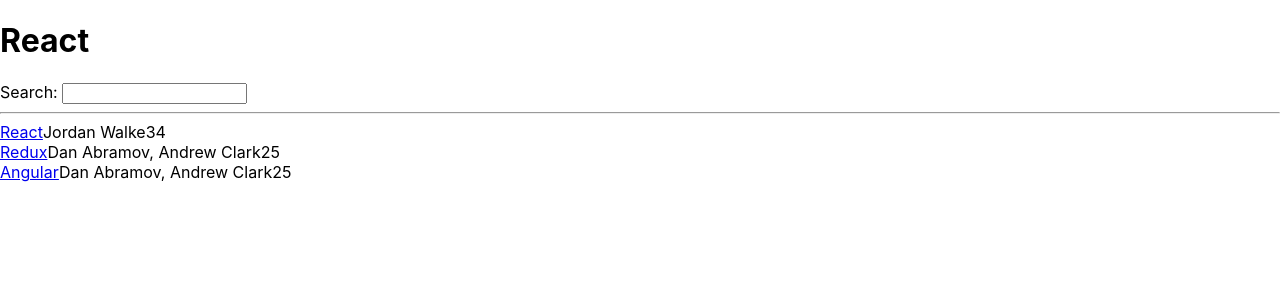
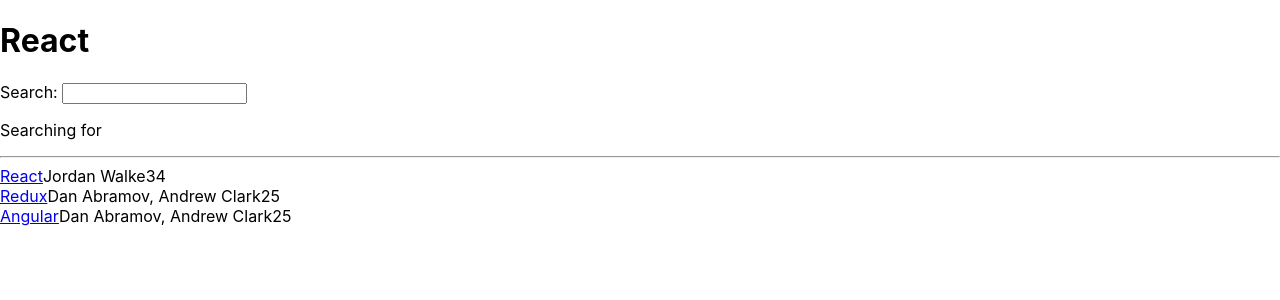
Before and after one commit to afissama/react-exos, a React (Create React App) app: page / in a window 1280 px wide. Shown: the top 300 px of the page. Built offline with nearby package versions, Linux system fonts and the light colour scheme.

Commit message:
React States

```diff
--- a/src/App.js
+++ b/src/App.js
@@ -34,16 +34,18 @@
             objectID: 1,
         },
     ];
-
+    const [searchTerm, setSearchTerm] = React.useState('');
     const handleChange = event =>{
-        console.log(event);
+        setSearchTerm(event.target.value)
     }
     return (
         <div>
             <h1>{getTitle("React")}</h1>
             <label htmlFor="search">Search: </label>
             <input id="search" type="text" onChange={handleChange}/>
-
+            <p>
+                Searching for <strong>{searchTerm}</strong>
+            </p>
             <hr />
             <List list={stories} />
         </div>
```
